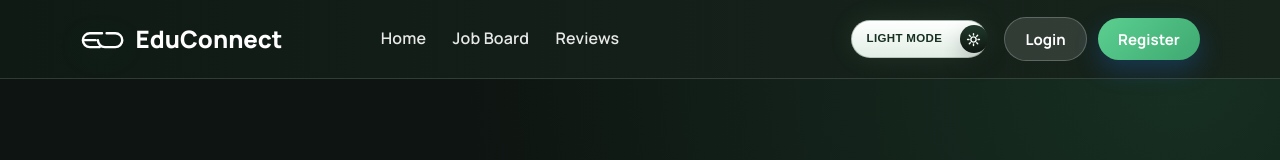
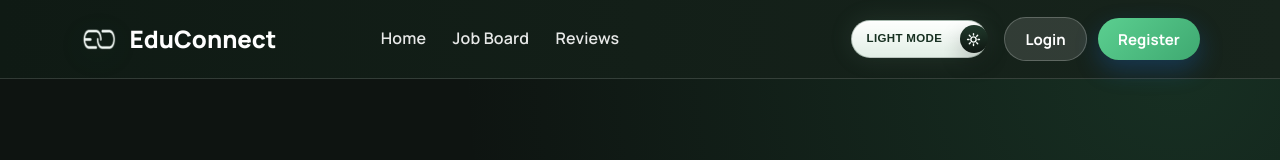
Before and after one commit to mubasshirahin/EduConnect, a React (Vite) app in the folder client/: page / in a window 1280 px wide. Shown: the top 160 px of the page. Built offline with nearby package versions, Linux system fonts and the light colour scheme.

Commit message:
Update navbar logo styling

```diff
--- a/client/src/App.css
+++ b/client/src/App.css
@@ -15,6 +15,7 @@
   --radius-md: 14px;
   --radius-lg: 20px;
   --container: 1120px;
+  --brand-logo-filter: brightness(0) saturate(100%) invert(96%) sepia(8%) saturate(154%) hue-rotate(84deg) brightness(103%) contrast(93%);
 }
 
 html[data-theme="light"] {
@@ -29,6 +30,7 @@ html[data-theme="light"] {
   --border-soft: #d3e4d8;
   --shadow-soft: 0 14px 34px rgba(15, 35, 24, 0.08);
   --shadow-strong: 0 18px 42px rgba(15, 35, 24, 0.14);
+  --brand-logo-filter: brightness(0) saturate(100%) invert(12%) sepia(17%) saturate(920%) hue-rotate(93deg) brightness(96%) contrast(91%);
 }
 
 * {
@@ -144,25 +146,20 @@ html[data-theme="light"] .nav-user-role {
 }
 
 .brand-logo {
-  width: 44px;
-  height: 24px;
+  width: 38px;
+  height: 22px;
   display: inline-flex;
   align-items: center;
   justify-content: center;
   flex-shrink: 0;
-  color: #ffffff;
 }
 
 .brand-logo-image {
   width: 100%;
   height: 100%;
   display: block;
-  overflow: visible;
-  filter: drop-shadow(0 6px 14px rgba(31, 122, 79, 0.16));
-}
-
-html[data-theme="light"] .brand-logo {
-  color: var(--text-main);
+  object-fit: contain;
+  filter: var(--brand-logo-filter) drop-shadow(0 6px 14px rgba(31, 122, 79, 0.16));
 }
 
 .brand-text {
@@ -474,7 +471,7 @@ html[data-theme="light"] .btn-primary {
   border-radius: var(--radius-md);
   padding: 1rem 1rem 1rem 3rem;
   box-shadow: var(--shadow-soft);
-  color: #44566f;
+  color: var(--text-soft);
   position: relative;
 }
 
--- a/client/src/components/Navbar.jsx
+++ b/client/src/components/Navbar.jsx
@@ -1,4 +1,5 @@
 import React from "react";
+import eduConnectLogo from "../assets/educonnect-logo.png";
 
 function Navbar({ onLoginClick, onRegisterClick, onLogout, authUser, theme, onToggleTheme }) {
   const isDark = theme === "dark";
@@ -9,28 +10,7 @@ function Navbar({ onLoginClick, onRegisterClick, onLogout, authUser, theme, onTo
       <div className="container navbar-inner">
         <div className="brand">
           <span className="brand-logo" aria-hidden="true">
-            <svg className="brand-logo-image" viewBox="0 0 76 32" fill="none">
-              <path
-                d="M38 6H17C10.373 6 5 11.373 5 18C5 24.627 10.373 30 17 30H34"
-                stroke="currentColor"
-                strokeWidth="4.2"
-                strokeLinecap="round"
-                strokeLinejoin="round"
-              />
-              <path
-                d="M7 18H27"
-                stroke="currentColor"
-                strokeWidth="4.2"
-                strokeLinecap="round"
-              />
-              <path
-                d="M46 6H61C67.627 6 73 11.373 73 18C73 24.627 67.627 30 61 30H43C36.373 30 31 24.627 31 18"
-                stroke="currentColor"
-                strokeWidth="4.2"
-                strokeLinecap="round"
-                strokeLinejoin="round"
-              />
-            </svg>
+            <img className="brand-logo-image" src={eduConnectLogo} alt="" />
           </span>
           <span className="brand-text">EduConnect</span>
         </div>
```
Also changed, not shown: client/src/assets/educonnect-logo.png (added).
